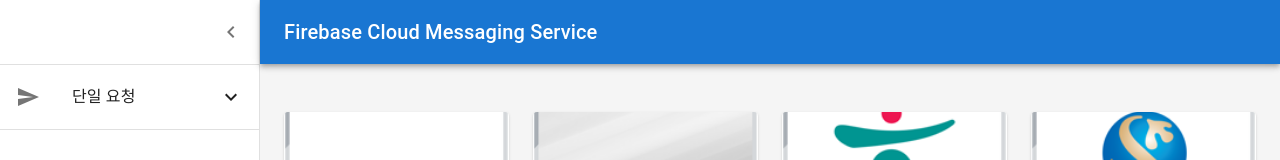
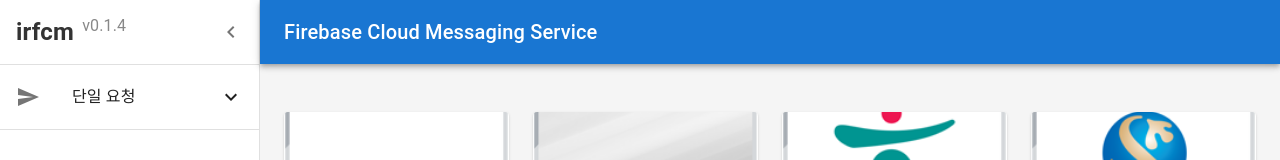
Before and after one commit to irlink-dev/irfcm, a Next.js app: page / in a window 1280 px wide. Shown: the top 160 px of the page. Built offline with nearby package versions, Linux system fonts and the light colour scheme.

Commit message:
:sparkles: 기능 추가 - 버전 표시 기능 추가. > package.json에 version 추가. > layout에서 package.json의 name, version 표시.

```diff
--- a/package.json
+++ b/package.json
@@ -1,5 +1,6 @@
 {
   "name": "irfcm",
+  "version": "0.1.4",
   "scripts": {
     "dev": "next dev",
     "build": "next build",
--- a/src/components/layout/Dashboard.tsx
+++ b/src/components/layout/Dashboard.tsx
@@ -25,6 +25,7 @@ const DRAWER_WIDTH: number = 260
 export default function Dashboard({ children }: { children: React.ReactNode }) {
   const router = useRouter()
   const pathname = usePathname()
+  const packageJson = require('/package.json')
 
   const [open, setOpen] = React.useState(true) // Drawer 열림 여부.
 
@@ -94,10 +95,20 @@ export default function Dashboard({ children }: { children: React.ReactNode }) {
           sx={{
             display: 'flex',
             alignItems: 'center',
-            justifyContent: 'flex-end',
+            justifyContent: 'space-between',
             px: [1],
           }}
         >
+          <Box sx={{ display: 'flex', gap: 1, pl: 1 }}>
+            <Typography
+              sx={{ fontSize: 24, fontWeight: 600, color: '#333333' }}
+            >
+              {packageJson.name}
+            </Typography>
+            <Typography sx={{ color: '#888888' }}>
+              v{packageJson.version}
+            </Typography>
+          </Box>
           <IconButton onClick={toggleDrawer}>
             <ChevronLeftIcon />
           </IconButton>
```
